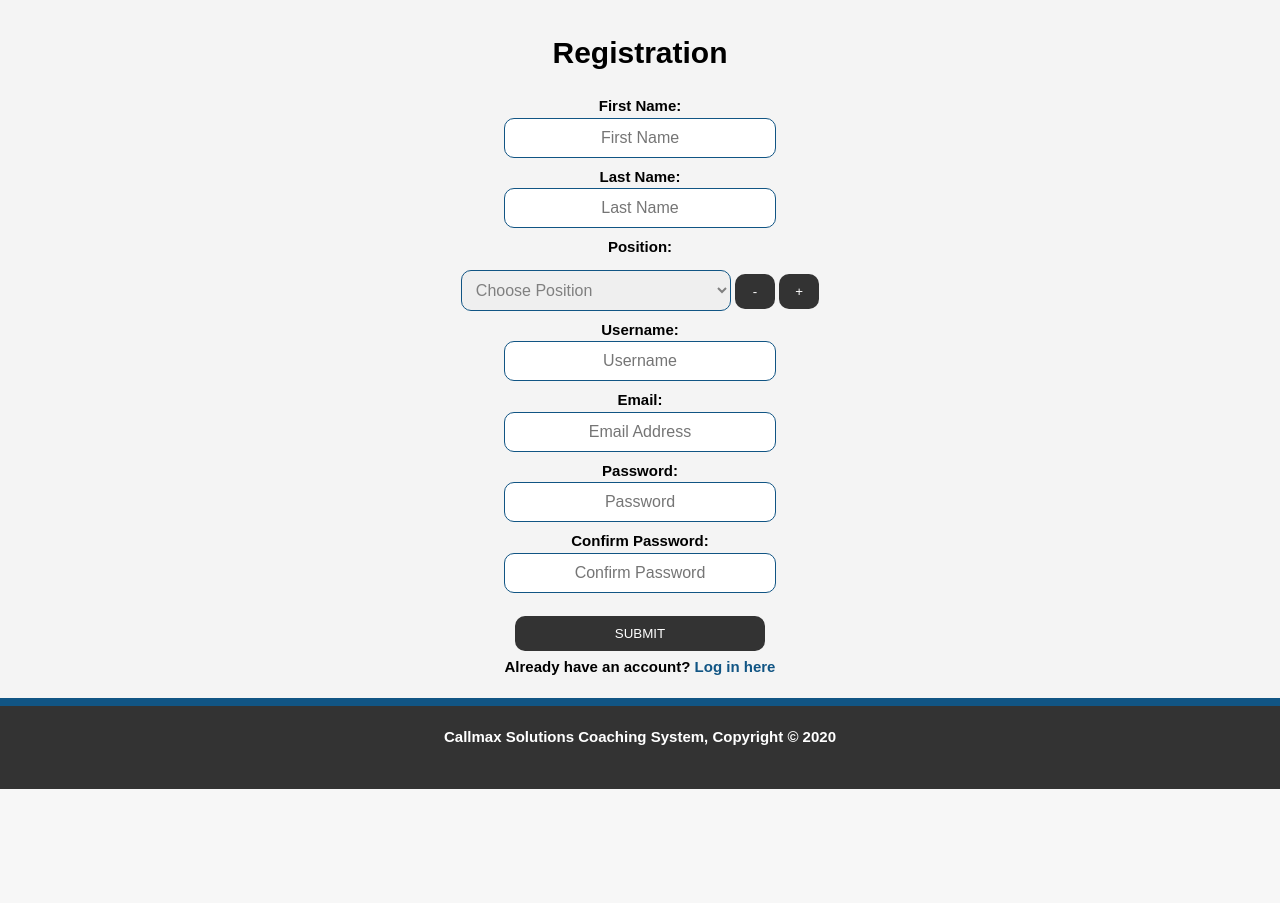
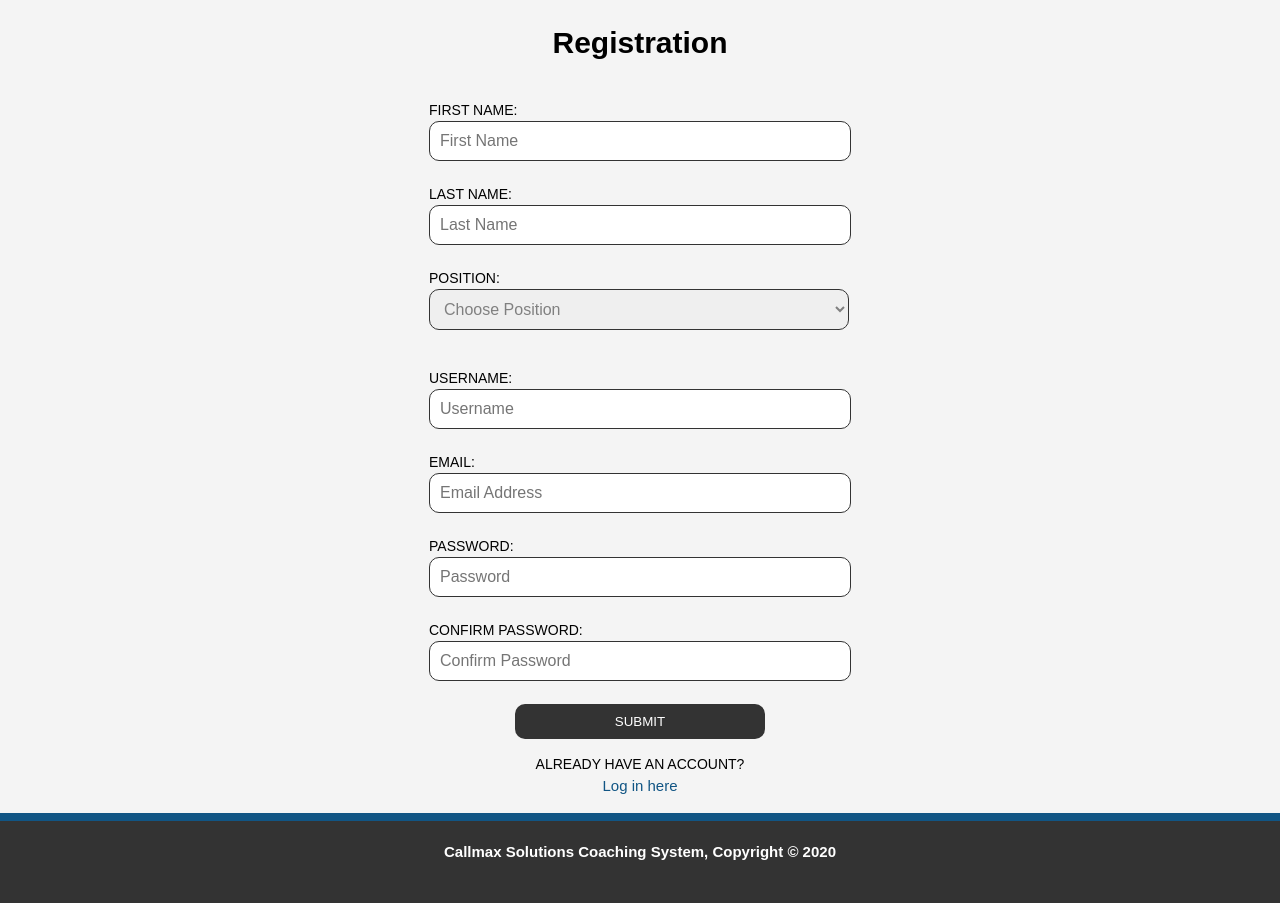
Before and after one commit to lncmchl3/Callmax_Coaching, a PHP site: page /reg.php in a window 1280 px wide. Shown: the part 93-996 px from the top of the page. Before the commit the page ends 882 px from the top, so only its background shows below. Run offline with PHP 8.4, Linux system fonts and the light colour scheme.

Commit message:
Laatest UI

```diff
--- a/css/html-style.css
+++ b/css/html-style.css
@@ -18,6 +18,21 @@ a:hover{
   margin: auto;
   overflow: hidden;
 }
+.button{
+  border: none;
+  color: #ffffff;
+  background-color: #333;
+  width: 250px;
+  padding: 10px 10px 10px 10px;
+  border-radius: 10px;
+  text-transform: uppercase;
+}
+.button:hover{
+  color:#ffffff;
+  cursor: pointer;
+  font-weight: bold;
+  background-color: #115584;
+}
 
 /*
 .container {
@@ -105,36 +127,17 @@ header a:hover{
   border: #333 solid 1px;
   margin-bottom: 8px;
   font-size:16px;
-
 }
 
 .my-form img{
   padding-top: 10px;
   padding-right: 10px;
   width:30px;
-
 }
 
 
-.button
-{
 
-  border: none;
-  color: #ffffff;
-  background-color: #333;
-  width: 250px;
-  padding: 10px 10px 10px 10px;
-  border-radius: 10px;
-  text-transform: uppercase;
-}
-.button:hover{
-
-  color:#ffffff;
-  cursor: pointer;
-  font-weight: bold;
-  background-color: #115584;
-}
-
+/* about us page */
 /*side bar*/
 aside#sidebar{
   float:right;
@@ -148,133 +151,100 @@ article#main-col{
   margin-top: 10px;
 }
 
+/* New Registration form css */
 
-.reg-form{
-  text-align: center;
-  font-weight: bold;
-  padding: 20px;
-  margin-top: 10px;
-  font-size: 15px;
-  display: block;
-  /*
-  margin-left: 40%
-  height: 100px;
-  width: 200px;
-  */
-  min-height: calc(93.8vh - 85.19px - 89.88px);
-}
-.reg-form h1{
-  text-align: center;
-  padding: 0;
-  margin: 0;
-  padding-bottom: 20px;
-}
-
-.reg-form .withAccount{
-
-  display: inline;
+.regbox{
+  /* height: 80.5vh; */
+  min-height: calc(99.2vh - 85.19px - 89.88px);
+  width:100%;
+  display: flex;
+  justify-content: center;
+  align-items: center;
+  text-align: start;
 
 }
 
-.reg-form input[type="text"], .reg-form input[type="password"], .reg-form input[type="email"]{
+.regbox h1{
+  text-align: center;
+}
 
-  width: 250px;
-  padding: 10px 10px 10px 10px;
-  border-radius: 10px;
-  border: #115584 solid 1px;
-  margin-bottom: 8px;
-  font-size:16px;
+.regbox .regform-button{
   text-align: center;
-
 }
-.reg-form .button{
-  margin-top: 15px;
-  text-align: center;
-  margin-bottom: 5px;
-
+.regbox .regform-button label{
+  padding-top: 15px;
 
 }
 
-.reg-form label{
-    display: block;
-}
-.reg-form .posOption input[type="text"]{
-  display: block;
-  text-align: center;
+.regbox input[type="text"], .regbox input[type="password"], .regbox input[type="email"], .regbox select {
+  width: 400px;
+  padding: 10px 10px 10px 10px;
+  border-radius: 10px;
+  border: #333 solid 1px;
+  margin-bottom: 8px;
+  font-size:16px;
 }
 
-.reg-form .posOption #addmore{
-  width: 40px;
-  display: none;
-  display: inline;
+.regbox select{
+  width: 420px;
 }
 
-.reg-form .posOption #removebutton{
-  width: 40px;
-  display: inline;
+.regbox label{
+  font-size:14px;
+  text-transform:uppercase;
+  display:block;
 }
-
-.reg-form .posOption{
-
-/*display: inline;
-*/ text-align: center;
-}
-#accountinputtitle{
-  text-align: center;
-}
-.accountinput{
-   text-align: center;
-   margin-top: 10px;
-   margin-left: 605px;
-}
-
 
 select:invalid {
   color: gray;
 }
 
-.reg-form select{
-  width: 270px;
-  padding: 10px 10px 10px 10px;
-  border-radius: 10px;
-  border: #115584 solid 1px;
-  margin-bottom: 8px;
-  font-size:16px;
-
+.posOption .optBtn button{
+  margin-top: 15px;
+  width: 35px;
+  display: none;
 }
 
-.reg-form #accountinputtitle{
-  display: none;
-}
-/*footer*/
-/*
-footer{
-position:fixed;
-left: 0;
-bottom: 0;
-width: 100%;
-text-align: center;
-border-top: #115584 solid 8px;
-background-color: #333;
-color:#ffffff;
+.posOption #accountinputtitle{
+  display: block;
+  display:none;
 }
 
-.foot-margin{
-  margin-top: 230px;
-}
-.foot-margin_1{
-  margin-top: 60px;
+.posOption input[type="text"]{
+  display:block;
 }
 
-.foot-margin_2{
-  margin-top: 452px;
+.regform div{
+  padding-bottom: 15px;
+  width: 100%;
 }
-*/
+
+
+
+
+/* footer */
 footer{
-
   padding-bottom: 20px;
   text-align: center;
   border-top: #115584 solid 8px;
   background-color: #333;
   color:#ffffff;
 }
+
+
+@media(max-width: 1205px){
+  header #branding{
+    text-transform: uppercase;
+    float: none;
+    text-align: center;
+  }
+
+  header li{
+    float:none;
+    display: inline;
+    padding: 0 20px 0 20px;
+    margin-top: 25px;
+    margin-left: 100px;
+  }
+
+}
--- a/reg.php
+++ b/reg.php
@@ -1,38 +1,8 @@
 
 <!DOCTYPE html>
 
-<!--
-<style>
-    a{
-        text-decoration: none;
-        color: cornflowerblue;
-    }
-    .accountinput{
-        box-sizing: border-box;
-    }
-    td input[type=text]{
-        width: 100%;
-        box-sizing: border-box;
-        display: block;
-    }
-    td input[type=password]{
-        width: 100%;
-        box-sizing: border-box;
-        display: block;
-    }
-    td input[type=email]{
-        width: 100%;
-        box-sizing: border-box;
-        display: block;
-    }
-    #removebutton{
-        float: right;
-    }
-</style>
--->
-
 <script type="text/javascript">
-    var value = 0;
+    var value = 1;
     $(document).ready(function () {
         $('#uname').blur(function () {
             var username = $this.val();
@@ -54,16 +24,25 @@
         var addmore = document.getElementById('addmore');
         var r = document.getElementById('removebutton');
         var s = document.getElementById("accountinput");
+
         if (val === 'TL' || val === 'AM') {
+            createFunction();
             r.style.display = 'inline';
             accountinputtitle.style.display = 'block';
             addmore.style.display = 'inline';
         } else {
-//            accountinput.style.display = 'none';
+//           accountinput.style.display = 'none';
+          $(document).ready(function () {
+              while (value !== 0) {
+                $("input").remove("#accountinput" + (value - 1));
+                  value--;
+                  document.getElementById("accountCounts").value = value;
+              }
+          });
             accountinputtitle.style.display = 'none';
             addmore.style.display = 'none';
             r.style.display = 'none';
-            s.style.visibility = 'hidden';
+            s.style.visibility = 'none';
         }
     }
 
@@ -116,26 +95,29 @@
         </header>
 
         <div class="container">
-        <form class="reg-form" method="post" action="registration.php" autocomplete="off" onsubmit="return confirmPass()">
+          <div class="regbox">
+
+
+          <form class="regform" method="post" action="registration.php" autocomplete="off" onsubmit="return confirmPass()">
+
             <input type="hidden" id="accountCounts" name="accountCounts" value="0">
 
+              <div>
+                <h1>Registration</h1>
+              </div>
 
-                            <h1>Registration</h1>
-
-
+              <div class="firstName">
                 <label>First Name:</label>
                 <input type="text" name="firstname" value="" placeholder="First Name" required>
+              </div>
 
-
-
+              <div class="lastName">
                 <label>Last Name:</label>
                 <input type="text" name="lastname" value="" placeholder="Last Name" required>
-
-
+              </div>
 
               <div class="posOption">
                 <label>Position:</label>
-
                   <select required name="position" onchange='CheckPos(this.value);'>
                     <option value="" disabled selected hidden>Choose Position</option>
                     <option value="QAV">Quality Analyst - Voice</option>
@@ -146,18 +128,24 @@
                     <!--<option value="MIS">MIS</option>-->
                     <option value="KPI">KPI</option>
                   </select>
-                                <span id='accountinputtitle'>Accounts:</span>
+
+
+                    <label id='accountinputtitle'>Accounts:</label>
+                    <div class="optBtn">
                       <button class="button" type="button" id='removebutton'/>-</button>
                       <button class="button" type="button" id='addmore' onclick="createFunction(this.value)">+</button>
+                    </div>
 
 
+
+
+                  <!-- Script -->
                   <script src="https://ajax.googleapis.com/ajax/libs/jquery/3.4.1/jquery.min.js"></script>
                   <script>
 
-//                                    var a = document.getElementById("accountCounts").value;
+                  var a = document.getElementById("accountCounts").value;
 
                   function createFunction() {
-
                     var x = document.createElement("INPUT");
                     var y = document.createElement("input");
                     var z = document.createElement("br");
@@ -166,27 +154,27 @@
                     x.setAttribute("name", "accountinput" + value);
                     x.setAttribute("class", "accountinput");
                     x.setAttribute("placeholder", "Add Account");
-//                                        y.setAttribute("type", "button");
-//                                        y.setAttribute("id", "removebutton");
-//                                        y.setAttribute("name", "removebutton");
-//                                        y.setAttribute("value", "remove");
-//                                        y.setAttribute("onClick", "removeFunction()");
-//                                        document.getElementById("postd").appendChild(x);
-//                                        document.getElementById("postd").appendChild(y);
-//                                        document.getElementById("postd").appendChild(z);
+                    // y.setAttribute("type", "button");
+                    // y.setAttribute("id", "removebutton");
+                    // y.setAttribute("name", "removebutton");
+                    // y.setAttribute("value", "remove");
+                    // y.setAttribute("onClick", "removeFunction()");
+                    // document.getElementById("postd").appendChild(x);
+                    // document.getElementById("postd").appendChild(z);
+
                     document.getElementById("addmore").parentNode.insertBefore(x, document.getElementById("removebutton"));
-//                                        document.getElementById("addmore").parentNode.insertBefore(y, document.getElementById("addmore"));
-//                                        document.getElementById("addmore").parentNode.insertBefore(z, document.getElementById("removebutton"));
+                    // document.getElementById("addmore").parentNode.insertBefore(y, document.getElementById("addmore"));
+                    // document.getElementById("addmore").parentNode.insertBefore(z, document.getElementById("removebutton"));
                     value++;
                     document.getElementById("accountCounts").value = value;
                   }
 
+                  // function removeFunction() {
+                  //   // Removes an element from the document
+                  //   var element = document.getElementById(removebutton);
+                  //   element.parentNode.removeChild(element);
+                  // }
 
-//                                    function removeFunction() {
-//                                        // Removes an element from the document
-//                                        var element = document.getElementById(removebutton);
-//                                        element.parentNode.removeChild(element);
-//                                    }
                   $(document).ready(function () {
                     $("#removebutton").click(function () {
                       if (value !== 0) {
@@ -198,45 +186,54 @@
                   });
 
                 </script>
+                <!-- End of script -->
+              </div>
+              <!-- end of posOption -->
+
+              <div class="userName">
+                <label>Username:</label>
+                <input type="text" name="username" value="" placeholder="Username" required>
+                <span id="availability"></span>
+              </div>
+
+              <div class="emailAdd">
+                <label class="email-input">Email:</label>
+                <input type="email" name="email" value="" placeholder="Email Address" required>
+              </div>
+
+              <div class="passWord">
+                <label>Password:</label>
+                <input onclick="changeback()" type="password" name="password" id="password" value="" placeholder="Password" required>
+              </div>
+
+              <div class="cPassword">
+                <label>Confirm Password:</label>
+                <input onclick="changeback()" type="password" name="password2" id="password2" value="" placeholder="Confirm Password"required/>
+              </div>
+
+              <div class="regform-button">
+                <button class="button" type="submit" name="Login"/>Submit</button>
+                <label>Already have an account?</label>
+                <a href="index.php">Log in here</a>
+              </div>
 
 
 
+
+          </form>
+          <!-- end of regform -->
           </div>
+          <!-- end of regbox -->
 
-
-                                <label>Username:</label>
-                                <input type="text" name="username" value="" placeholder="Username" required>
-                                <span id="availability"></span>
-
-
-                                <label class="email-input">Email:</label>
-                                <input type="email" name="email" value="" placeholder="Email Address" required>
+          </div>
+          <!-- end of container -->
 
 
 
-                                <label>Password:</label>
-                                <input onclick="changeback()" type="password" name="password" id="password" value="" placeholder="Password" required>
 
-
-
-                                <label>Confirm Password:</label>
-                                <input onclick="changeback()" type="password" name="password2" id="password2" value="" placeholder="Confirm Password"required/>
-
-                            <div>
-                                <button class="button" type="submit" name="Login"/>Submit</button>
-                            </div>
-                            <div>
-                                <label class="withAccount">Already have an account?</label>
-                                <a href="index.php">Log in here</a>
-                            </div>
-
-        </form>
-    </div>
-
-<!--     <div class="foot-margin_1"> -->
         <footer>
              <h4>Callmax Solutions Coaching System, Copyright &copy; 2020</h4>
         </footer>
-<!--     </div>  -->
+
 </body>
 </html>
```
Also changed, not shown: other parts of css/html-style.css (+27 -20 lines), index.php (+16 -6 lines). Lines whose indentation alone changed are shown as unchanged.
